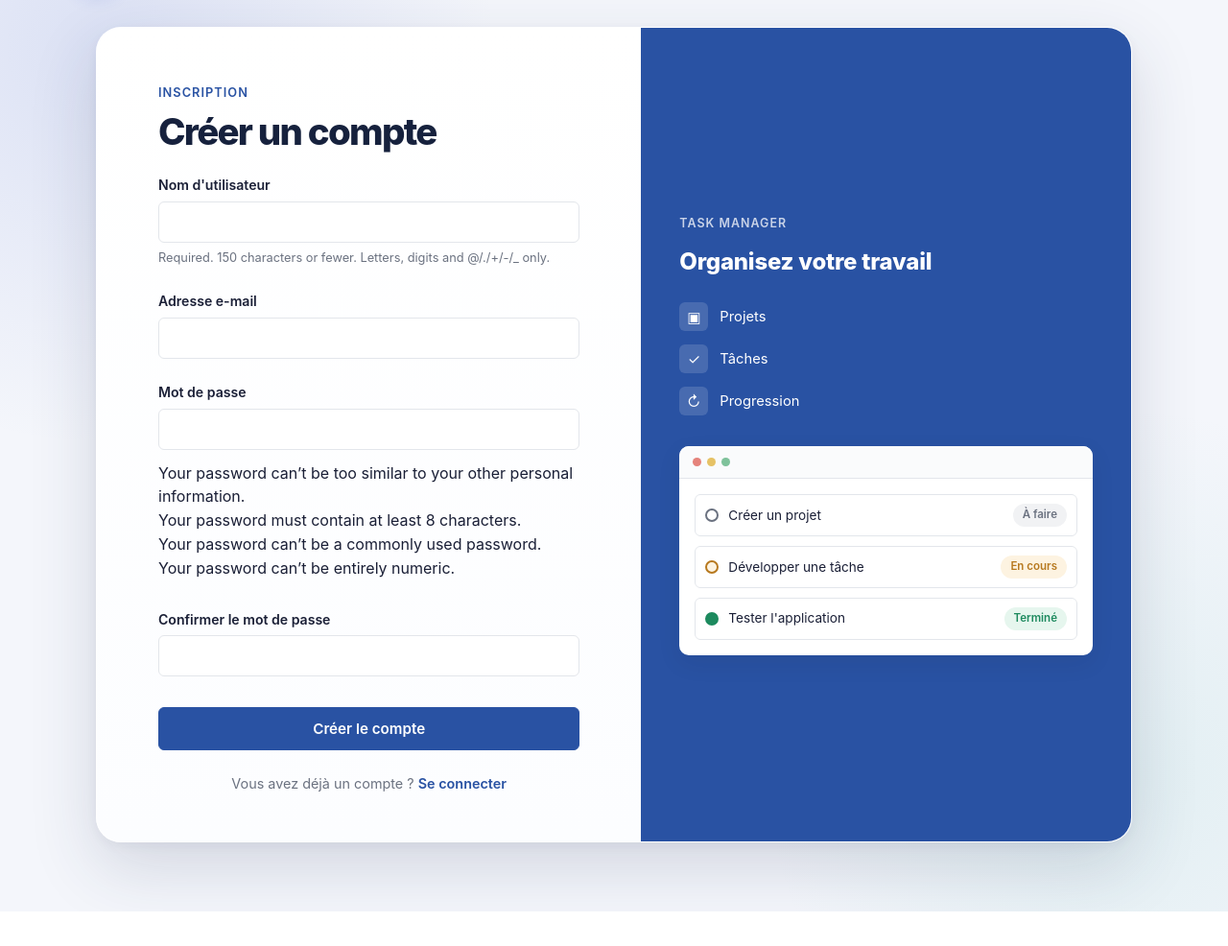
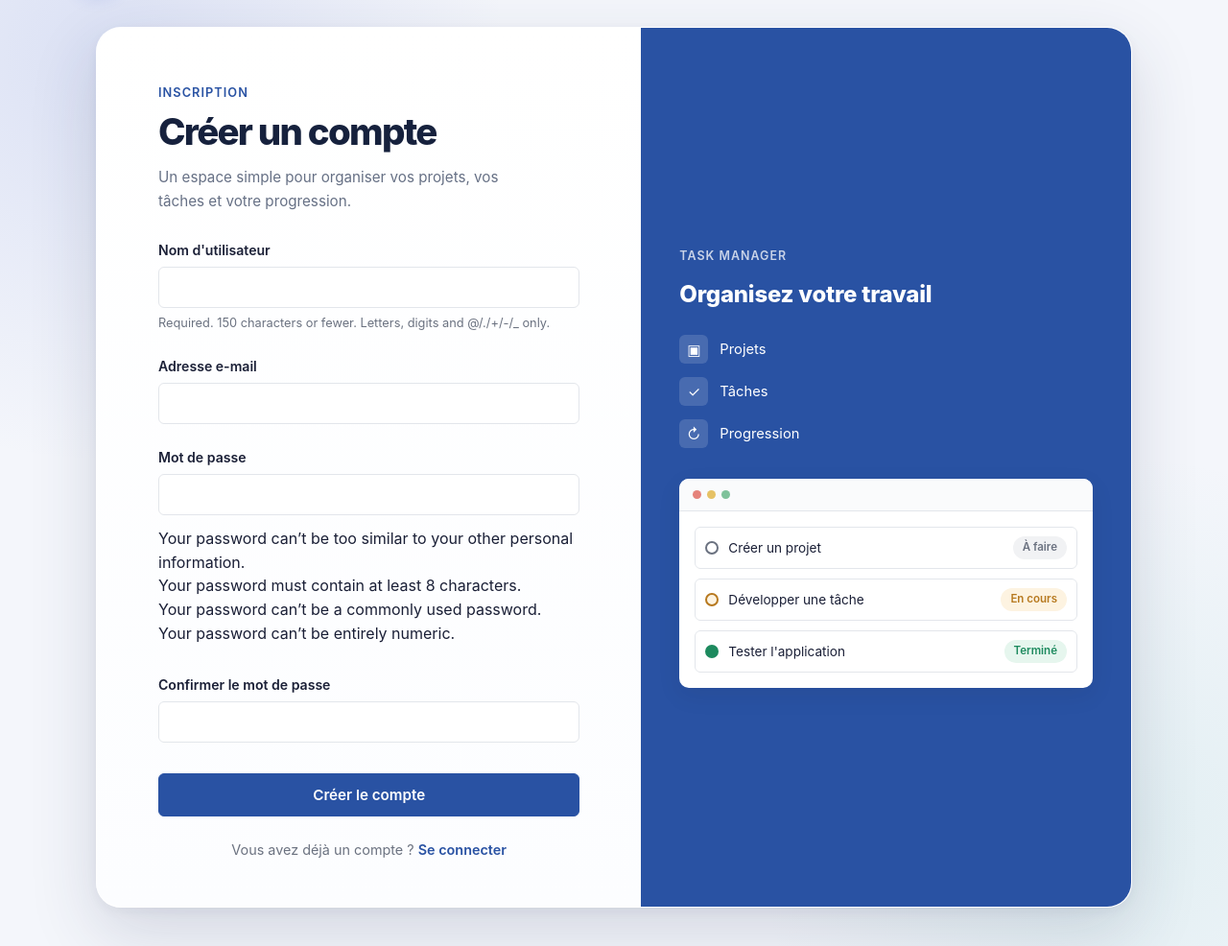
Before and after one commit to workcmtiayon-arch/task_manager, a Django app: page /accounts/ in a window 1280 px wide. Shown: the part 74-1060 px from the top of the page at 96% size. Before the commit the page ends 1024 px from the top, so only its background shows below. Run offline with Django 5.2, Linux system fonts and the light colour scheme; parts of the project's set-up code (start-up, migrations or seed data) failed here and were passed over.

Commit message:
refactor: ajouter une introduction claire aux formulaires

```diff
--- a/static/css/auth.css
+++ b/static/css/auth.css
@@ -180,6 +180,14 @@ input:focus-visible {
     line-height: 1.08;
     letter-spacing: -0.045em;
     margin-bottom: 14px;
+}
+
+.auth-card__lead {
+    max-width: 42ch;
+    margin-bottom: 28px;
+    color: var(--auth-muted);
+    font-size: 0.95rem;
+    line-height: 1.65;
 }
 
 .auth-card__subtitle {
--- a/templates/accounts/login.html
+++ b/templates/accounts/login.html
@@ -30,6 +30,8 @@
                 <h1 class="auth-card__title">
                     Se connecter
                 </h1>
+
+                <p class="auth-card__lead">Retrouvez votre espace de travail et reprenez là où vous vous êtes arrêté.</p>
 
                 {% if form.non_field_errors %}
                 <div class="form-alert" role="alert">
--- a/templates/accounts/register.html
+++ b/templates/accounts/register.html
@@ -28,6 +28,8 @@
                 <h1 class="auth-card__title">
                     Créer un compte
                 </h1>
+
+                <p class="auth-card__lead">Un espace simple pour organiser vos projets, vos tâches et votre progression.</p>
 
 
 
```
